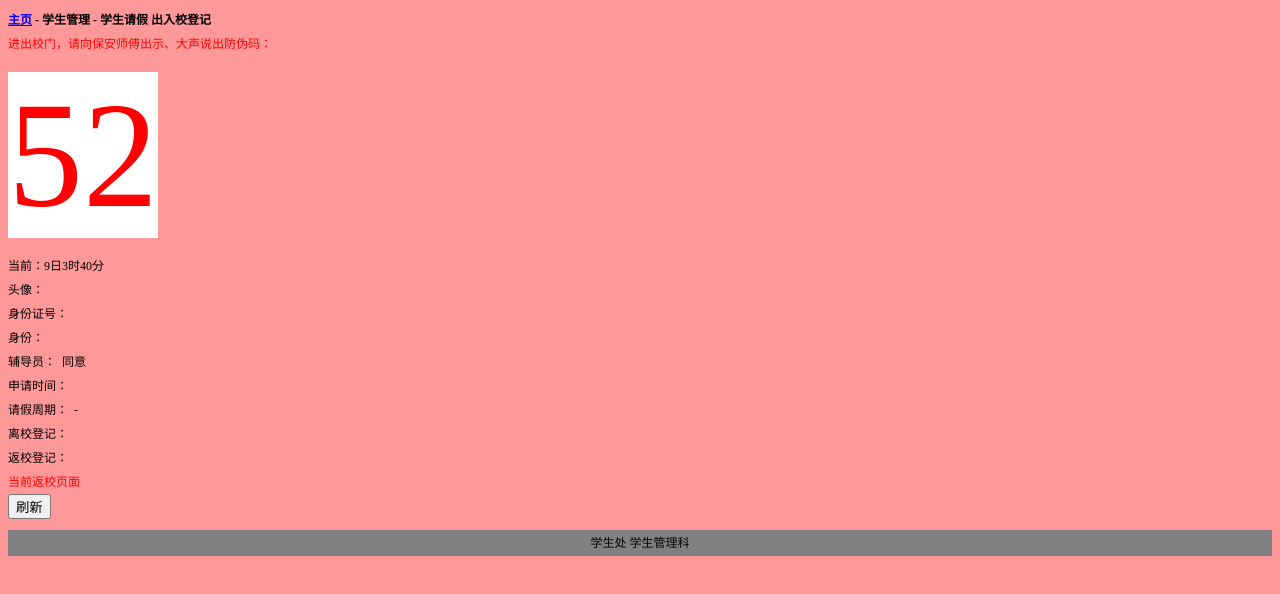
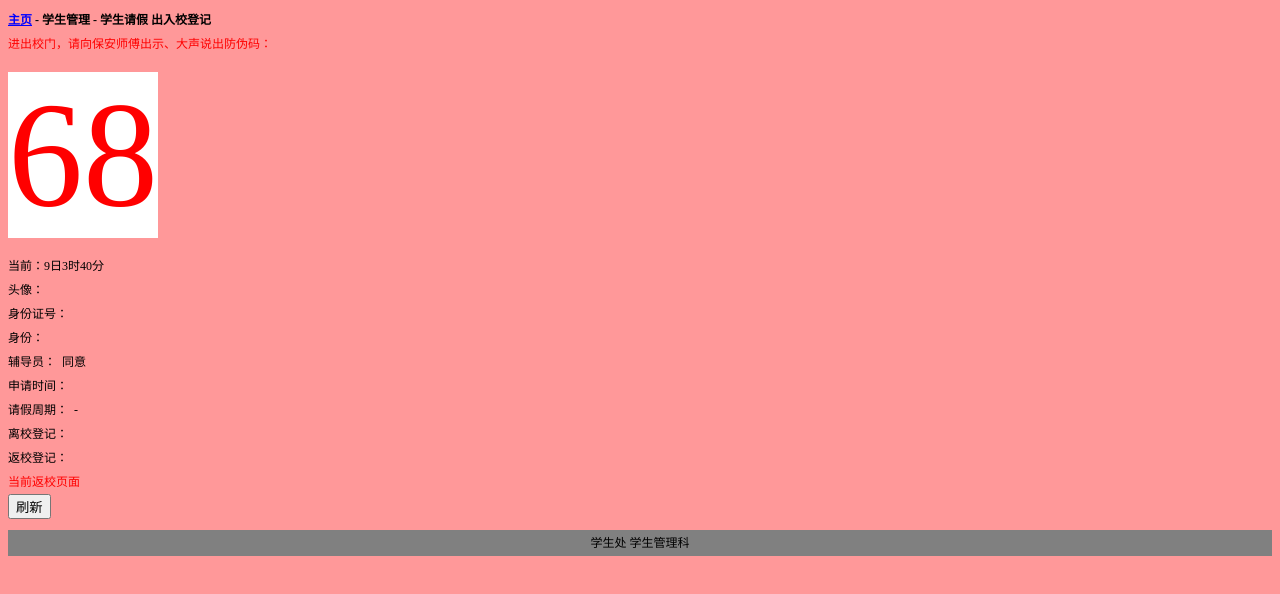
Before and after one commit to aaq1w2e3r4aa/q1w2e3r4, a plain HTML site: page qinjia4.html in a window 1280 px wide. Drawn offline with Linux system fonts and the light colour scheme.

Commit message:
Update qinjia4.html

```diff
--- a/qinjia4.html
+++ b/qinjia4.html
@@ -31,7 +31,7 @@
         }
         function getSecurityCode(){
             const time = new Date();
-            var securityCode = (time.getHours()+1)*13;
+            var securityCode = (time.getHours()+1)*17;
             document.getElementById("fwm").innerHTML = securityCode;
 
         }
```
